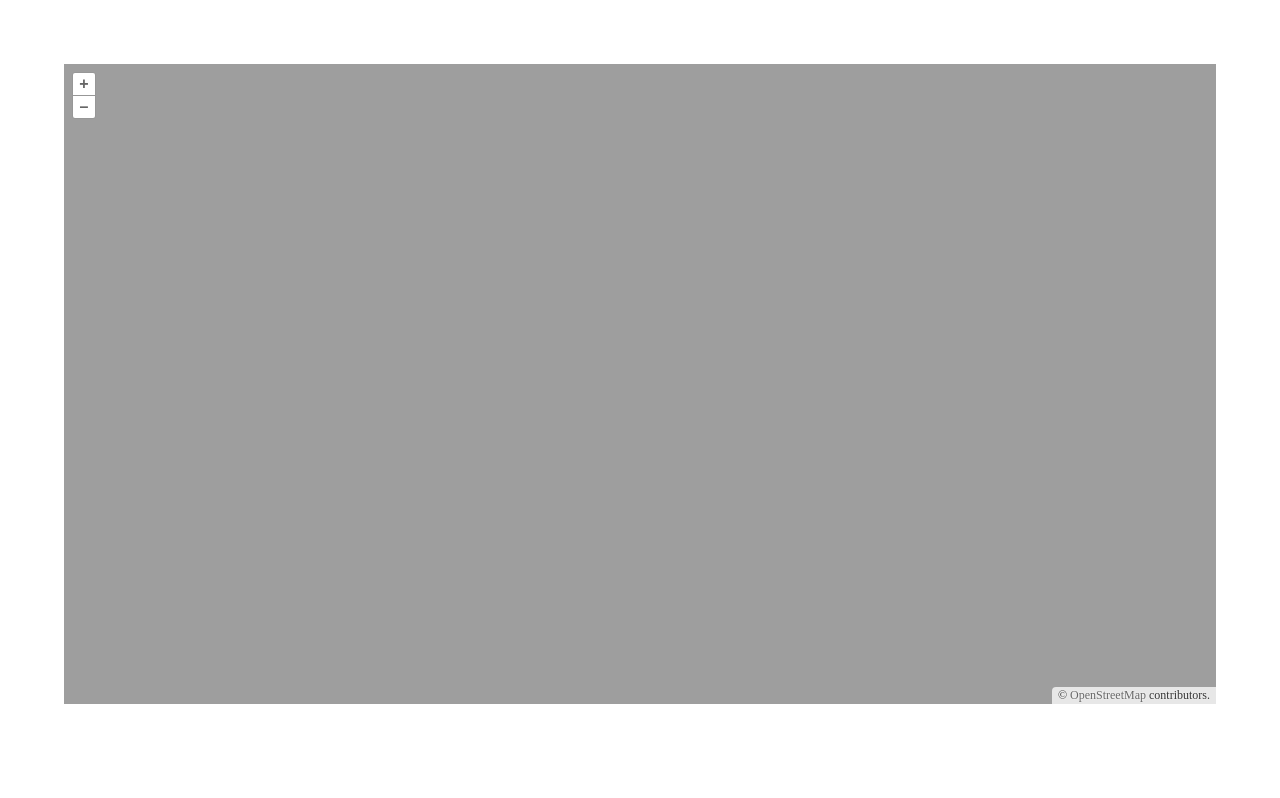
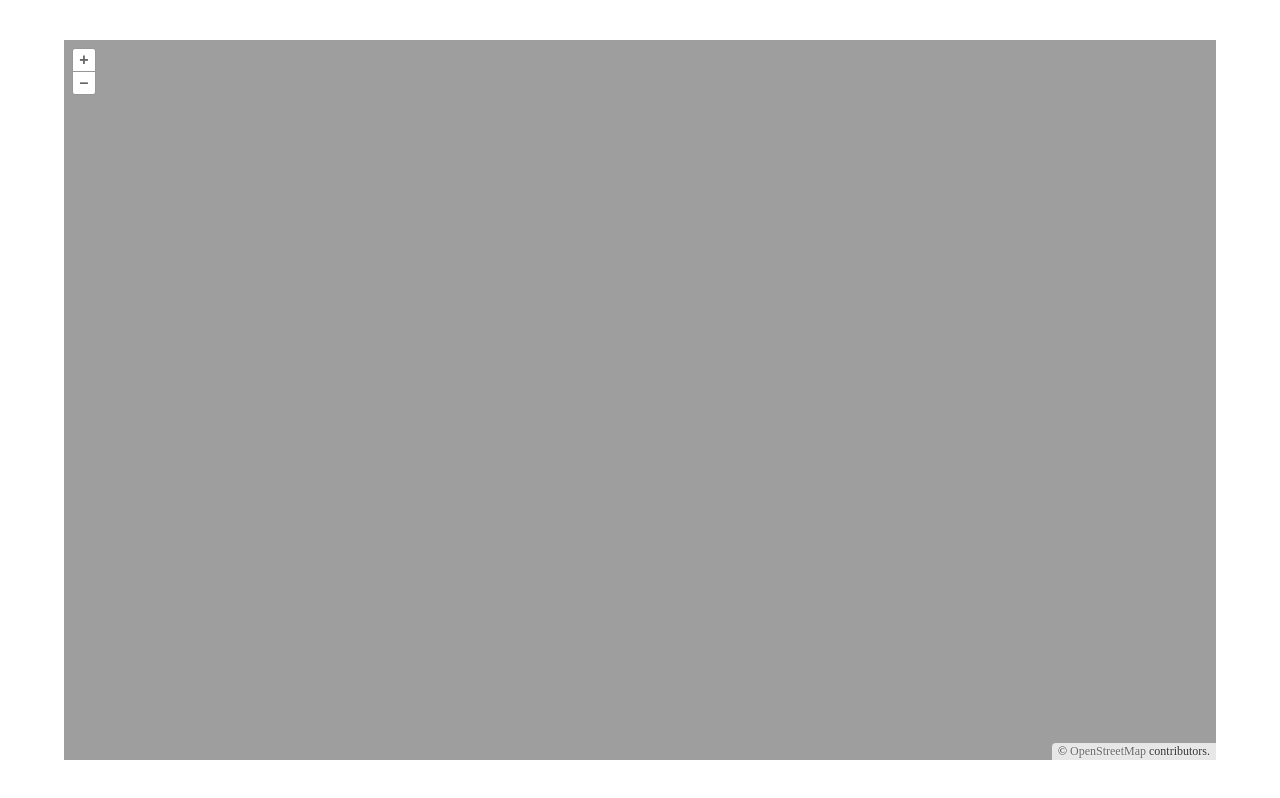
Before and after one commit to Aernika/veb-gis, a website built with Vite: page index.html in a window 1280 px wide. Built offline with nearby package versions, Linux system fonts and the light colour scheme.

Commit message:
change style2

```diff
--- a/style.css
+++ b/style.css
@@ -2,17 +2,16 @@
 
 html, body {
   margin: 0;
-  height: 100%;
+  height: 100vh;
 }
 #map {
   display: flex;
   align-items: center;
   justify-items: center;
-  padding: 5% 5%;
-  top: 0;
-  bottom: 0;
-  width: 90%;
-  height: 80%;
+  border: 5vh solid white;
+  margin: auto;
+  width: 90vw;
+  height: 90vh;
 }
 
 .ol-popup {
@@ -25,15 +24,6 @@ html, body {
   bottom: 12px;
   left: -100%;
   min-width: 60%;
-  /*position: absolute;*/
-  /*background-color: white;*/
-  /*box-shadow: 0 1px 4px rgba(0,0,0,0.2);*/
-  /*padding: 15px;*/
-  /*border-radius: 10px;*/
-  /*border: 1px solid #cccccc;*/
-  /*bottom: 12px;*/
-  /*left: -50px;*/
-  /*min-width: 280px;*/
 }
 
 .ol-popup-closer {
```
